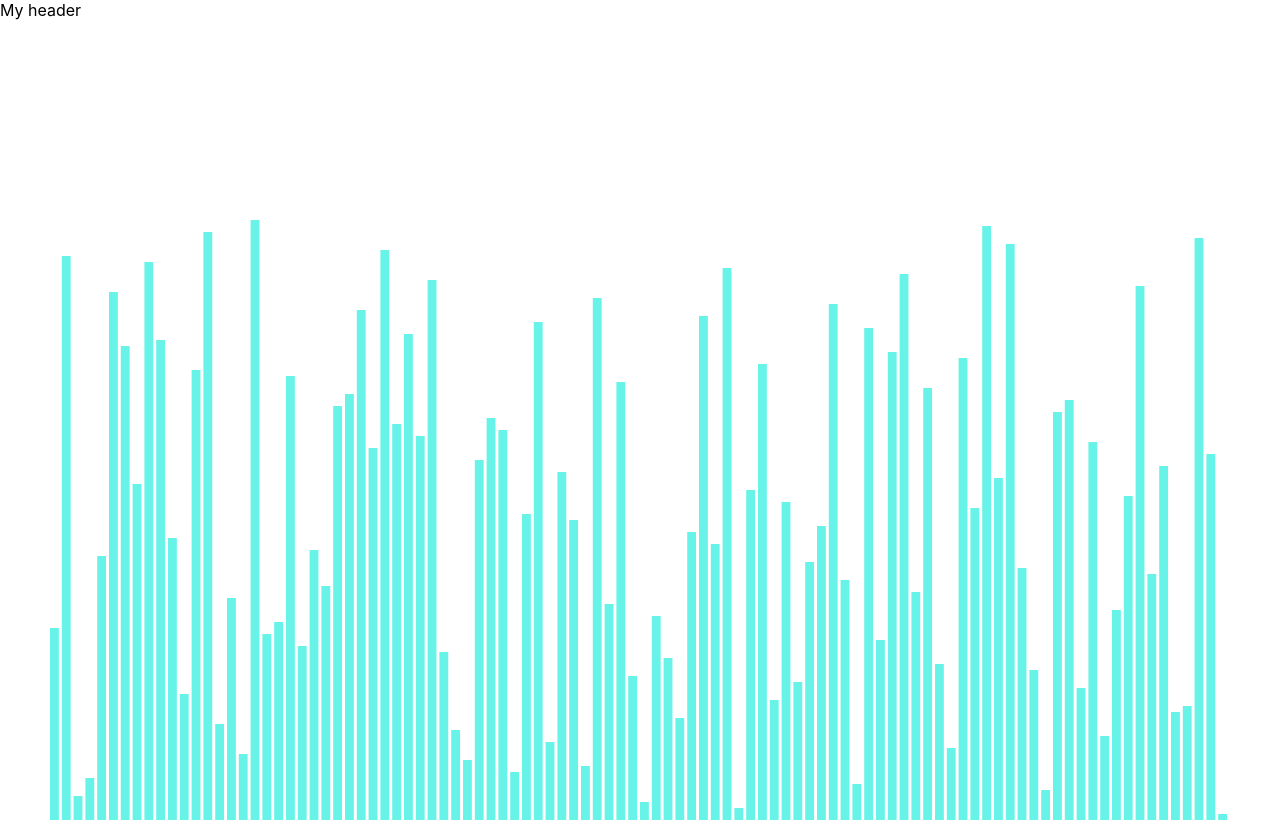
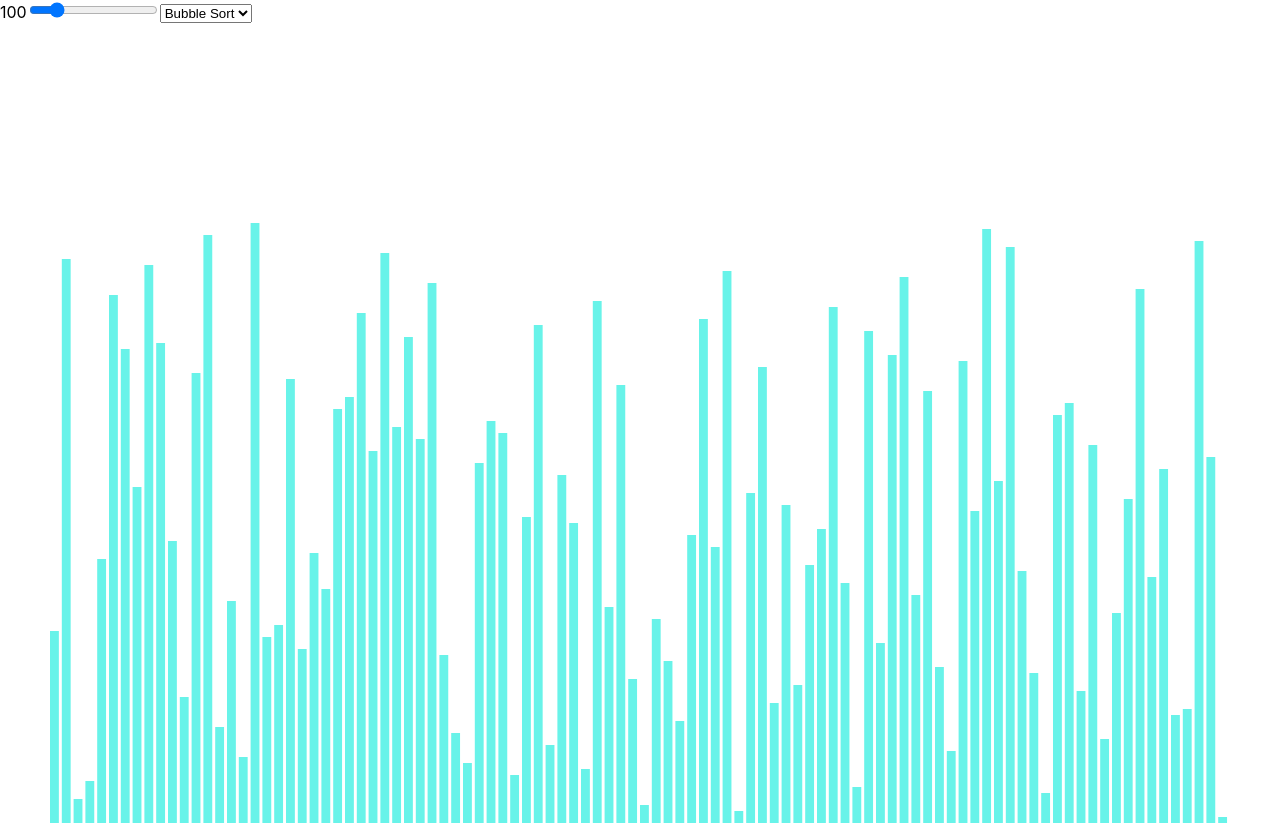
Before and after one commit to DmndCrow/sorting_visualization, a React (Create React App) app: page / in a window 1280 px wide. Shown: the top 825 px of the page. Built offline with nearby package versions, Linux system fonts and the light colour scheme.

Commit message:
add sort type and array length in headers

```diff
--- a/src/algorithms/bubble-sort.algorithm.tsx
+++ b/src/algorithms/bubble-sort.algorithm.tsx
@@ -1,4 +1,4 @@
-import {BlockItem, State} from '../utils/interface';
+import {BlockItem, State} from '../utils/types';
 import {COMPLETED_COLOR, DEFAULT_COLOR, SELECTED_COLOR} from '../utils/constants';
 
 // initialize bubble sorting algorithm
@@ -18,7 +18,6 @@ function bubbleSortInit(array: BlockItem[]): State {
     done: false
   };
 }
-
 
 // run bubble sort algorithm
 function bubbleSortStep(state: State): Partial<State> {
--- a/src/components/app/app.component.tsx
+++ b/src/components/app/app.component.tsx
@@ -1,14 +1,19 @@
-import React from 'react';
+import React, {useState} from 'react';
 import './app.component.css';
-import Header from '../header/header.component';
 import {Visualization} from '../visualization';
+import {Header} from '../header';
 
 function App() {
-  const length = 100;
+  const [length, setLength] = useState(100);
+  const [algorithm, setAlgorithm] = useState('bubble-sort');
 
   return (
     <div>
-      <Header />
+      <Header length={length}
+              setLength={setLength}
+              algorithm={algorithm}
+              setAlgorithm={setAlgorithm}
+      />
       <Visualization length={length}/>
     </div>
   );
--- a/src/components/block/block.component.tsx
+++ b/src/components/block/block.component.tsx
@@ -1,6 +1,6 @@
 import React from 'react';
 import PropTypes from 'prop-types';
-import {BlockProps} from '../../utils/interface';
+import {BlockProps} from '../../utils/props';
 
 function Block({ x, y, width, height, color, value }: BlockProps) {
   return (
--- a/src/components/header/header.component.tsx
+++ b/src/components/header/header.component.tsx
@@ -1,11 +1,42 @@
-import React from 'react';
+import React, {ChangeEvent} from 'react';
+import PropTypes from 'prop-types';
+import {algorithms} from '../../utils/constants';
+import {HeaderProps} from '../../utils/props';
 
-function Header() {
+function Header({length, setLength, algorithm, setAlgorithm}: HeaderProps) {
+  const changeAlgorithm = (ev: ChangeEvent<HTMLSelectElement>) => {
+    setAlgorithm(ev.target.value);
+  }
+
   return (
-    <div className="Header">
-      My header
+    <div className='Header'>
+      <label htmlFor="headerSlider">{length}</label>
+      <input type={'range'}
+             id={'headerSlider'}
+             min={10}
+             max={500}
+             step={10}
+             value={length}
+             onChange={(ev) => setLength(+ev.target.value)}
+      />
+
+
+      <select value={algorithm} onChange={(ev: ChangeEvent<HTMLSelectElement>) => changeAlgorithm(ev)}>
+        {
+          Object.entries(algorithms).map(([key, val], i: number) => {
+            return <option key={i} value={key}>{val}</option>
+          })
+        }
+      </select>
     </div>
   );
 }
 
+Header.propTypes = {
+  length: PropTypes.number.isRequired,
+  setLength: PropTypes.func.isRequired,
+  algorithm: PropTypes.string.isRequired,
+  setAlgorithm: PropTypes.func.isRequired
+}
+
 export default Header;
--- /dev/null
+++ b/src/components/header/index.js
@@ -0,0 +1,3 @@
+import Header from './header.component';
+
+export {Header}
--- a/src/components/visualization/visualization.component.tsx
+++ b/src/components/visualization/visualization.component.tsx
@@ -1,11 +1,12 @@
 import React, {ChangeEvent, useEffect, useRef, useState} from 'react';
 import './visualization.component.css';
 import PropTypes from 'prop-types';
-import {BlockItem, ChartProps, TableProps} from '../../utils/interface';
+import {BlockItem} from '../../utils/types';
 import {shuffleArray} from '../../utils/functions';
 import {runBubbleSort} from '../../algorithms/bubble-sort.algorithm';
 import {DEFAULT_COLOR} from '../../utils/constants';
 import {generateChart} from '../../utils/functions';
+import {ChartProps, TableProps} from '../../utils/props';
 
 // setup height and width of the vertical bar
 const Chart = ({children, height, width}: ChartProps) => (
--- a/src/utils/constants.tsx
+++ b/src/utils/constants.tsx
@@ -1,3 +1,8 @@
 export const DEFAULT_COLOR = '#68f3e9';
 export const COMPLETED_COLOR = '#0dee06'
 export const SELECTED_COLOR = '#db035a';
+
+export const algorithms = {
+  'bubble-sort': 'Bubble Sort',
+  'quick-sort': 'Quicksort'
+}
--- a/src/utils/functions.tsx
+++ b/src/utils/functions.tsx
@@ -1,4 +1,4 @@
-import {BlockItem, State} from './interface';
+import {BlockItem} from './types';
 import React from 'react';
 import {Block} from '../components/block';
 
```
Also changed, not shown: src/utils/props.tsx (renamed from src/utils/interface.tsx, +6 -15 lines), src/utils/types.tsx (added, +19 -0 lines).
